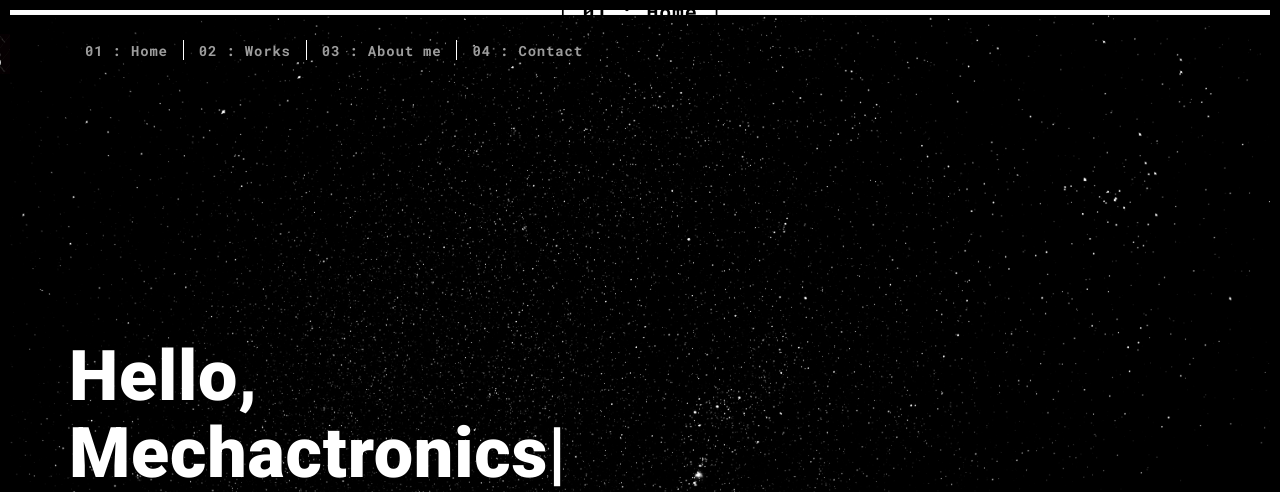
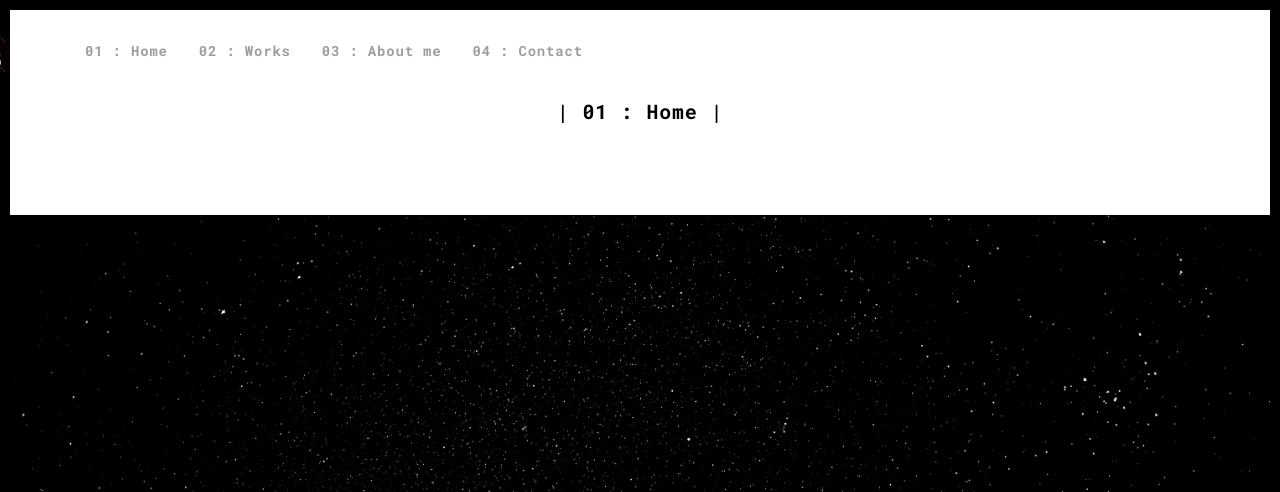
Before and after one commit to somnathbhusari/portfo, a Flask app: page / in a window 1280 px wide. Shown: the top 492 px of the page. Run offline with Flask 2, Linux system fonts and the light colour scheme; some libraries are stand-ins or nearby versions.

Commit message:
HOME changes

```diff
--- a/templates/index.html
+++ b/templates/index.html
@@ -49,7 +49,7 @@
 
 <!-- Add your site or app content here -->
 <!-- Here we can add the backgaround if we want. -->
-<h3 style="text-align: center; margin: auto;">| 01 : Home |</h3>
+<h3 style="text-align: center; margin: 100px;">| 01 : Home |</h3>
   <div class="hero-full-container background-image-container white-text-container" style="background-image: url('./static/assets/images/bg_black1.jpg'); transform: translate3d(-1.03078px, -7.01895px, 0px);">
     <div class="container">
       <div class="row">
```
